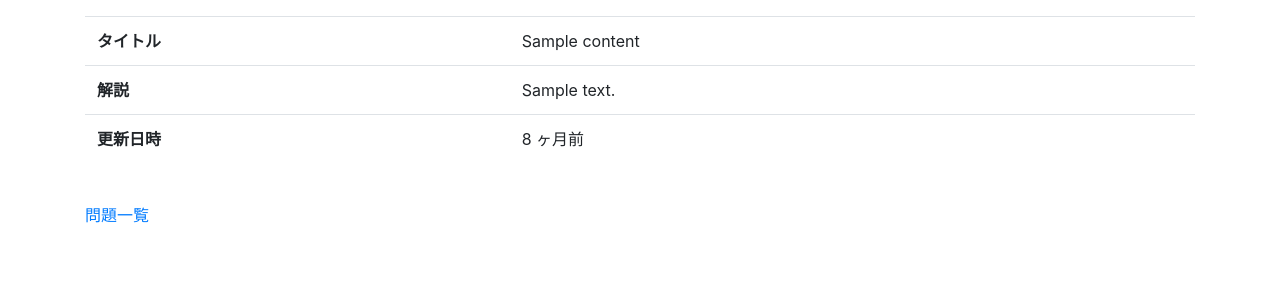
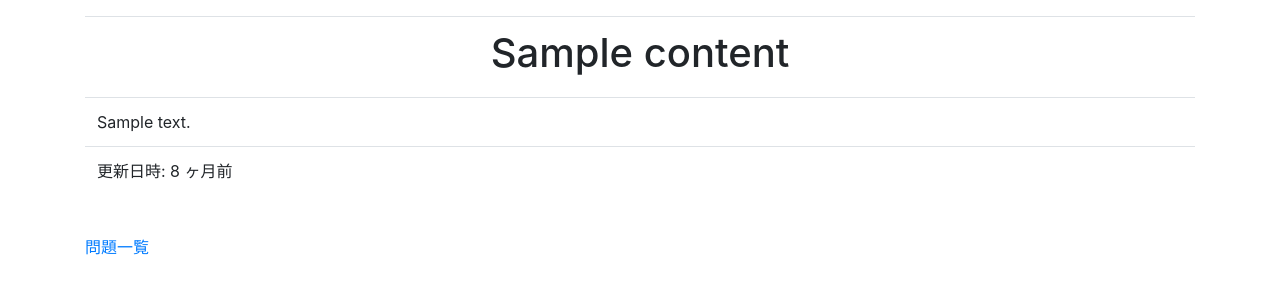
Before and after one commit to niya1123/netlab, a Django app: page /content/detail/00000000-0000-0000-0000-000000000001 in a window 1280 px wide. Shown: the part 56-356 px from the top of the page. Run offline with Django 3.2, Linux system fonts and the light colour scheme; tables that the repository leaves empty hold one stand-in row (values such as "Sample post"); some libraries are stand-ins or nearby versions.

Commit message:
こまごました修正

```diff
--- a/app/sns_project/contents/models.py
+++ b/app/sns_project/contents/models.py
@@ -18,7 +18,7 @@ class Content(models.Model):
     title = models.CharField('タイトル', max_length=50)
     author = models.ForeignKey(get_user_model(), on_delete=models.CASCADE)
     tag = models.ManyToManyField(Tag, verbose_name='タグ', blank=True)
-    content_text = models.TextField('説明文', help_text='iframeタグのみ使用可能です.')
+    content_text = models.TextField('説明文', help_text='htmlタグが使用可能です.')
     is_public = models.BooleanField('公開する', default=True)
     created_at = models.DateTimeField('作成日', default=timezone.now)
     updated_at = models.DateTimeField('更新日', default=timezone.now)
--- a/app/sns_project/contents/templates/contents/content_detail.html
+++ b/app/sns_project/contents/templates/contents/content_detail.html
@@ -2,23 +2,25 @@
 {% load humanize %}
 
 {% block content %}
+<style>
+    h1{
+        text-align: center;
+    }
+</style>
 <table class="table">
     <tbody>
         <tr>
-            <th>タイトル</th>
-            <td>{{ content.title }}</td>
+            <td><h1>{{ content.title }}</h1></td>
         </tr>
         <tr>
-            <th>解説</th>
-            {% if 'iframe' in content.content_text %}
+            {% if '<script' in content.content_text %}
+            <td>{{ content.content_text | linebreaksbr}}</td>
+            {% else %}
             <td>{{ content.content_text | safe | linebreaksbr}}</td>
-            {% else %}
-            <td>{{ content.content_text | linebreaksbr}}</td>
             {% endif %}
         </tr>
         <tr>
-            <th>更新日時</th>
-            <td>{{ content.updated_at | naturaltime }}</td>
+            <td>更新日時: {{ content.updated_at | naturaltime }}</td>
         </tr>
     </tbody>
 </table>
```
Also changed, not shown: app/sns_project/contents/migrations/0001_initial.py.
